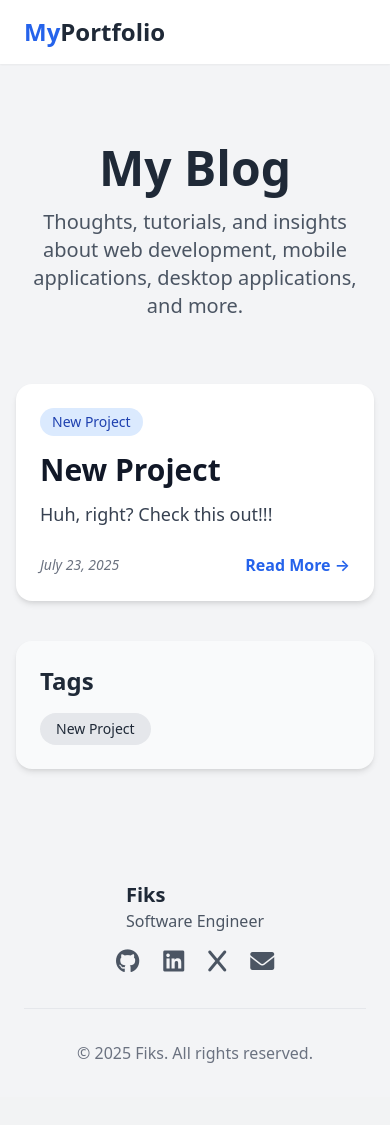
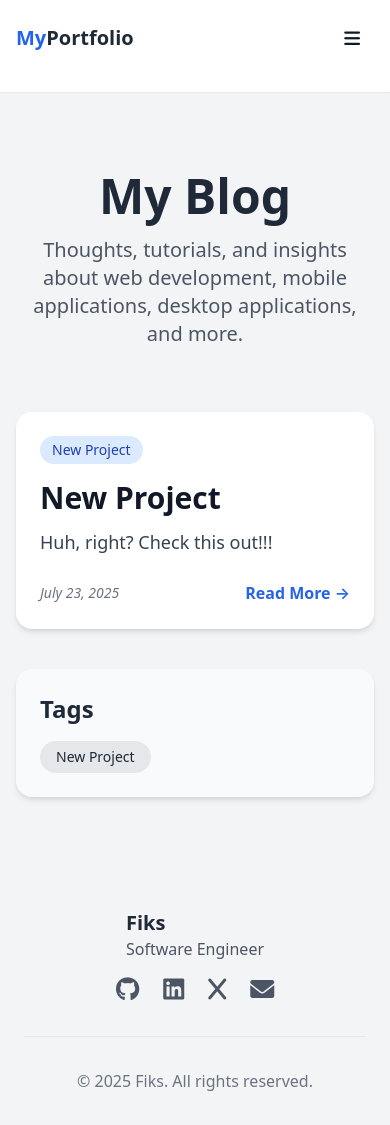
Before and after one commit to Gapare/profile, a Django app: page /blog/ in a window 390 px wide. Before the commit the page ends 1063 px from the top, so only its background shows below. Run offline with Django 5.2, Linux system fonts and the light colour scheme; data comes from the database, SQL or seed files in the repository.

Commit message:
feat: improve mobile-first responsiveness for navigation

```diff
--- a/templates/includes/nav.html
+++ b/templates/includes/nav.html
@@ -1,37 +1,106 @@
+<!DOCTYPE html>
+<html lang="en" class="{% if request.COOKIES.theme == 'dark' %}dark{% endif %}">
+<head>
+    <meta charset="UTF-8">
+    <meta name="viewport" content="width=device-width, initial-scale=1.0">
+    <title>{% block title %}My Portfolio{% endblock %}</title>
+    <link id="dynamic-favicon" rel="icon" href="{{ profile.profile_image.url }}">
+
+    <link href="https://cdn.jsdelivr.net/npm/tailwindcss@2.2.19/dist/tailwind.min.css" rel="stylesheet">
+    <link href="https://cdnjs.cloudflare.com/ajax/libs/font-awesome/6.0.0-beta3/css/all.min.css" rel="stylesheet">
+    <style>
+        /* Mobile-first responsive container */
+        .container-mobile {
+            width: 100%;
+            padding-left: 1rem;
+            padding-right: 1rem;
+            margin-left: auto;
+            margin-right: auto;
+        }
+
+        @media (min-width: 640px) {
+            .container-mobile {
+                max-width: 640px;
+            }
+        }
+
+        @media (min-width: 768px) {
+            .container-mobile {
+                max-width: 768px;
+            }
+        }
+
+        @media (min-width: 1024px) {
+            .container-mobile {
+                max-width: 1024px;
+            }
+        }
+
+        /* Mobile menu animation */
+        .mobile-menu {
+            max-height: 0;
+            overflow: hidden;
+            transition: max-height 0.3s ease-out;
+        }
+
+        .mobile-menu.open {
+            max-height: 300px;
+        }
+
+        /* Touch-friendly button */
+        .btn-touch {
+            min-height: 44px;
+            min-width: 44px;
+        }
+    </style>
+</head>
+<body class="bg-white dark:bg-gray-900 text-gray-900 dark:text-gray-100 transition-colors duration-300 min-h-screen flex flex-col">
+
 <header class="sticky top-0 z-50 bg-white/80 dark:bg-gray-900/80 backdrop-blur-sm shadow-sm">
-    <nav class="container mx-auto px-6 py-4">
+    <nav class="container-mobile py-4">
         <div class="flex justify-between items-center">
-            <div class="flex items-center space-x-4">
+            <!-- Logo and Profile -->
+            <div class="flex items-center space-x-3">
                 {% if profile.profile_image %}
-                <img src="{{ profile.profile_image.url }}" alt="Profile" width="64" height="64"
-                    class="rounded-full w-16 h-16 object-cover shadow-lg">
+                <img src="{{ profile.profile_image.url }}" alt="Profile"
+                    class="rounded-full w-12 h-12 md:w-16 md:h-16 object-cover shadow-lg">
                 {% endif %}
-                <a href="/" class="text-2xl font-bold text-blue-600 dark:text-blue-400">
+                <a href="/" class="text-xl md:text-2xl font-bold text-blue-600 dark:text-blue-400">
                     My<span class="text-gray-800 dark:text-white">Portfolio</span>
                 </a>
             </div>
 
+            <!-- Mobile Menu Button -->
+            <button id="mobile-menu-button" class="btn-touch md:hidden flex items-center justify-center p-2 rounded-md hover:bg-gray-100 dark:hover:bg-gray-800">
+                <i class="fas fa-bars text-lg"></i>
+            </button>
 
-            <!-- Desktop Navigation -->
-            <div class="hidden md:flex items-center space-x-8">
+            <!-- Desktop Navigation - Hidden on mobile -->
+            <div class="hidden md:flex items-center space-x-6">
                 <a href="#about" class="hover:text-blue-600 dark:hover:text-blue-400 transition">About</a>
-                <a href="{% url 'projects' %}"
-                    class="hover:text-blue-600 dark:hover:text-blue-400 transition">Projects</a>
+                <a href="{% url 'projects' %}" class="hover:text-blue-600 dark:hover:text-blue-400 transition">Projects</a>
                 <a href="{% url 'blog_home' %}" class="hover:text-blue-600 dark:hover:text-blue-400 transition">Blog</a>
-                <a href="{% url 'contact' %}"
-                    class="hover:text-blue-600 dark:hover:text-blue-400 transition">Contact</a>
-
-
+                <a href="{% url 'contact' %}" class="hover:text-blue-600 dark:hover:text-blue-400 transition">Contact</a>
             </div>
         </div>
 
-        <!-- Mobile Menu -->
-        <div id="mobile-menu" class="md:hidden hidden flex-col space-y-2 mt-4">
-            <a href="#about" class="block py-2 hover:text-blue-600 dark:hover:text-blue-400">About</a>
-            <a href="{% url 'projects' %}" class="block py-2 hover:text-blue-600 dark:hover:text-blue-400">Projects</a>
-            <a href="{% url 'blog_home' %}" class="block py-2 hover:text-blue-600 dark:hover:text-blue-400">Blog</a>
-            <a href="{% url 'contact' %}" class="block py-2 hover:text-blue-600 dark:hover:text-blue-400">Contact</a>
-
+        <!-- Mobile Menu - Hidden by default -->
+        <div id="mobile-menu" class="mobile-menu md:hidden flex-col space-y-3 mt-4 px-2">
+            <a href="#about" class="block py-3 px-4 hover:text-blue-600 dark:hover:text-blue-400 hover:bg-gray-50 dark:hover:bg-gray-800 rounded-lg transition">About</a>
+            <a href="{% url 'projects' %}" class="block py-3 px-4 hover:text-blue-600 dark:hover:text-blue-400 hover:bg-gray-50 dark:hover:bg-gray-800 rounded-lg transition">Projects</a>
+            <a href="{% url 'blog_home' %}" class="block py-3 px-4 hover:text-blue-600 dark:hover:text-blue-400 hover:bg-gray-50 dark:hover:bg-gray-800 rounded-lg transition">Blog</a>
+            <a href="{% url 'contact' %}" class="block py-3 px-4 hover:text-blue-600 dark:hover:text-blue-400 hover:bg-gray-50 dark:hover:bg-gray-800 rounded-lg transition">Contact</a>
         </div>
     </nav>
 </header>
+
+<script>
+    // Mobile menu functionality
+    document.getElementById('mobile-menu-button').addEventListener('click', function() {
+        const mobileMenu = document.getElementById('mobile-menu');
+        mobileMenu.classList.toggle('open');
+    });
+</script>
+
+</body>
+</html>
```
